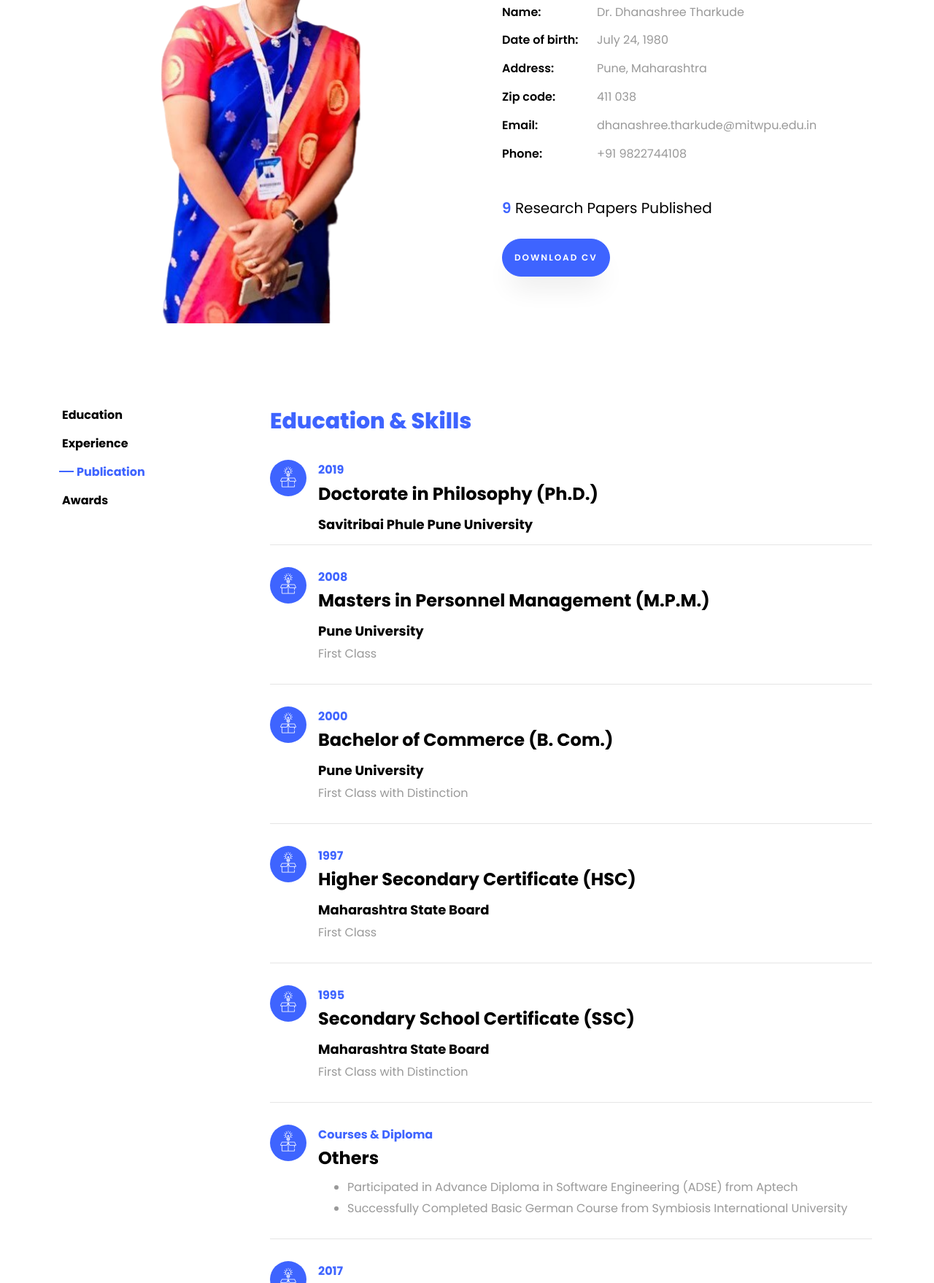
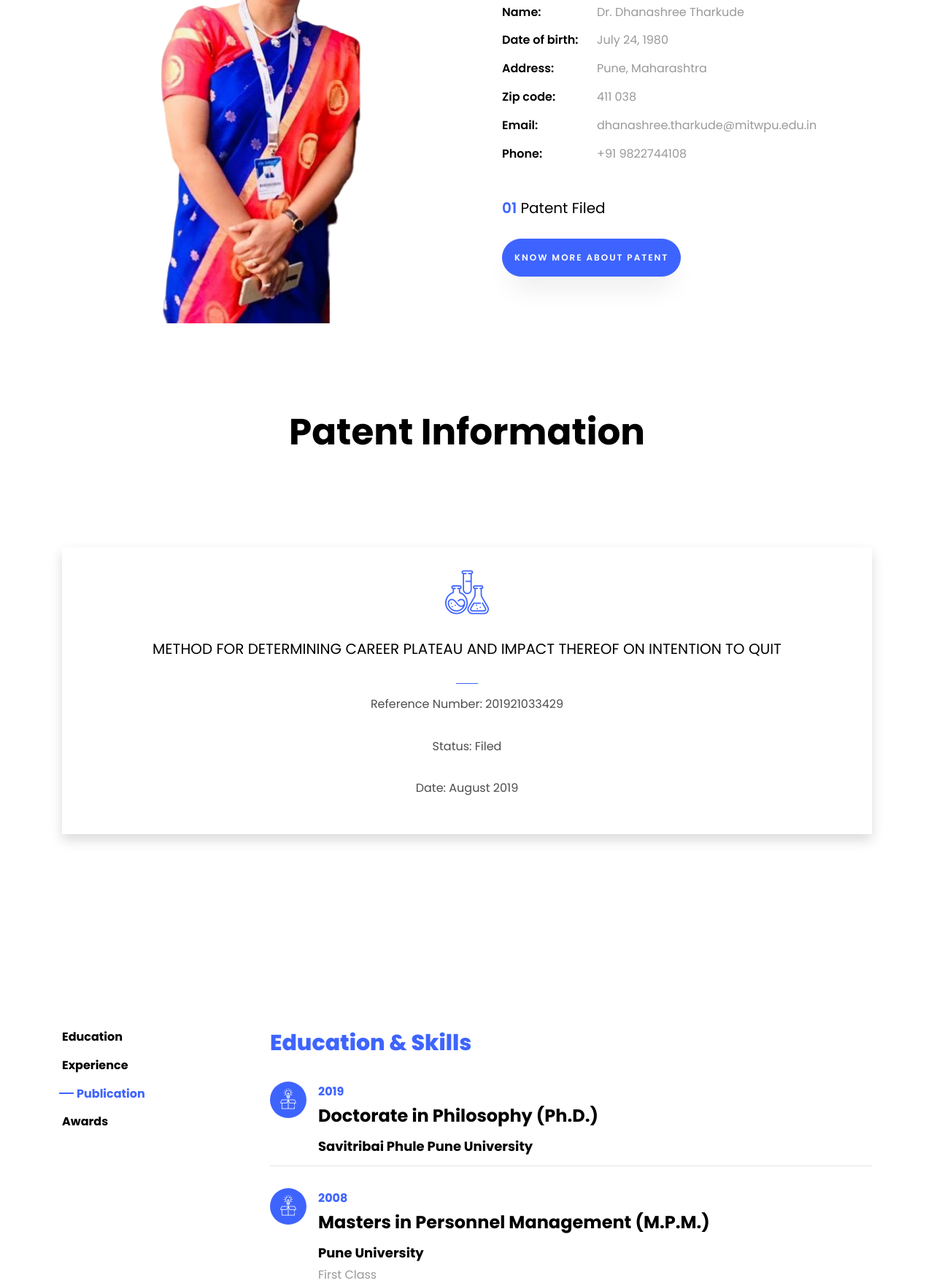
Before and after one commit to iamsanjayk/dtdrweb, a plain HTML site: page index.html in a window 1280 px wide. Shown: the part 1042-2800 px from the top of the page at 73% size. Drawn offline with Linux system fonts and the light colour scheme; files whose address does not match are found by name.

Commit message:
Changes-1
Changes1

```diff
--- a/index.html
+++ b/index.html
@@ -37,9 +37,9 @@
 	        <ul class="navbar-nav nav ml-auto">
 	          <li class="nav-item"><a href="#home-section" class="nav-link"><span>Home</span></a></li>
 	          <li class="nav-item"><a href="#about-section" class="nav-link"><span>About</span></a></li>
+	          <li class="nav-item"><a href="#patent-section" class="nav-link"><span>Patent</span></a></li>
 	          <li class="nav-item"><a href="#resume-section" class="nav-link"><span>Resume</span></a></li>
 	          <li class="nav-item"><a href="#projects-section" class="nav-link"><span>Projects</span></a></li>
-	          <li class="nav-item"><a href="#patent-section" class="nav-link"><span>Patent</span></a></li>
 	          <li class="nav-item"><a href="#contact-section" class="nav-link"><span>Contact</span></a></li>
 	        </ul>
 	      </div>
@@ -51,13 +51,13 @@
         <div class="row no-gutters slider-text js-fullheight justify-content-center align-items-center">
           <div class="col-lg-12 col-md-6 ftco-animate d-flex align-items-center">
           	<div class="text text-center">
-          		<span class="subheading">Hey! I am</span>
+          		<span class="subheading">Hello! I am</span>
 		  				<h1>Dr. Dhanashree Tharkude</h1>
 			  				<h2>I'm a
 								  <span
 								     class="txt-rotate"
 								     data-period="2000"
-								     data-rotate='[ "Professor.", "Trainer.", "Consultant." ]'></span>
+								     data-rotate='[ "Professor.", "Corporate Relations Member." ]'></span>
 								</h2>
 							</div>
             </div>
@@ -100,15 +100,40 @@
 	          <div class="counter-wrap ftco-animate d-flex mt-md-3">
               <div class="text">
               	<p class="mb-4">
-	                <span class="number" data-number="10">0</span>
-	                <span>Research Papers Published</span>
+	                <span class="number">01</span>
+	                <span>Patent Filed</span>
                 </p>
-                <p><a href="#" class="btn btn-primary py-3 px-3">Download CV</a></p>
+                <p><a href="#patent-section" class="btn btn-primary py-3 px-3">Know more about Patent</a></p>
               </div>
 	          </div>
 	        </div>
         </div>
     	</div>
+    </section>
+
+    <section class="ftco-section" id="patent-section">
+      <div class="container">
+        <div class="row justify-content-center mb-5 pb-5">
+          <div class="col-md-7 heading-section text-center ftco-animate">
+            <h1 class="big big-2">Patent</h1>
+            <h2 class="mb-4">Patent Information</h2>
+          </div>
+        </div>
+        <div class="row">
+			<div class="col-md-12 text-center d-flex ftco-animate">
+				<a href="#" class="services-1 shadow">
+					<span class="icon">
+						<i class="flaticon-flasks"></i>
+					</span>
+					<div class="desc">
+						<h4><B>METHOD FOR DETERMINING CAREER PLATEAU AND IMPACT THEREOF ON INTENTION TO QUIT</B></h4><h3></h3><br>
+						<p>Reference Number: 201921033429<br><br>
+							Status: Filed<br><br>
+							Date: August 2019</p>
+					</div>
+				</a>
+			</div>
+        </div>
     </section>
 
     <!-- <section class="ftco-section ftco-partner">
@@ -208,12 +233,9 @@
 					    		<span class="flaticon-ideas"></span>
 					    	</div>
 					    	<div class="text pl-3">
-		    					<span class="date">Courses & Diploma</span>
+		    					<span class="date">Courses</span>
 		    					<h2>Others</h2>
-		    					<ul>
-		    						<li>Participated in Advance Diploma in Software Engineering (ADSE) from Aptech</li>
-		    						<li>Successfully Completed Basic German Course from Symbiosis International University</li>
-		    					</ul>
+		    					Successfully Completed Basic German Course from Symbiosis International University
 		    				</div>
 	    				</div>
 	    				<div class="resume-wrap d-flex ftco-animate">
@@ -554,30 +576,7 @@
     </section>
 
 
-    <section class="ftco-section" id="patent-section">
-      <div class="container">
-        <div class="row justify-content-center mb-5 pb-5">
-          <div class="col-md-7 heading-section text-center ftco-animate">
-            <h1 class="big big-2">Patent</h1>
-            <h2 class="mb-4">Patent Information</h2>
-          </div>
-        </div>
-        <div class="row">
-			<div class="col-md-12 text-center d-flex ftco-animate">
-				<a href="#" class="services-1 shadow">
-					<span class="icon">
-						<i class="flaticon-flasks"></i>
-					</span>
-					<div class="desc">
-						<h3>Method for determining Career Plateau and Impact thereof on Intention to Quit</h3><br>
-						<p>Reference Number: 201921033429<br><br>
-							Status: Filed<br><br>
-							Date: August 2019</p>
-					</div>
-				</a>
-			</div>
-        </div>
-    </section>
+
 
 
     <section class="ftco-section contact-section ftco-no-pb" id="contact-section">
```
